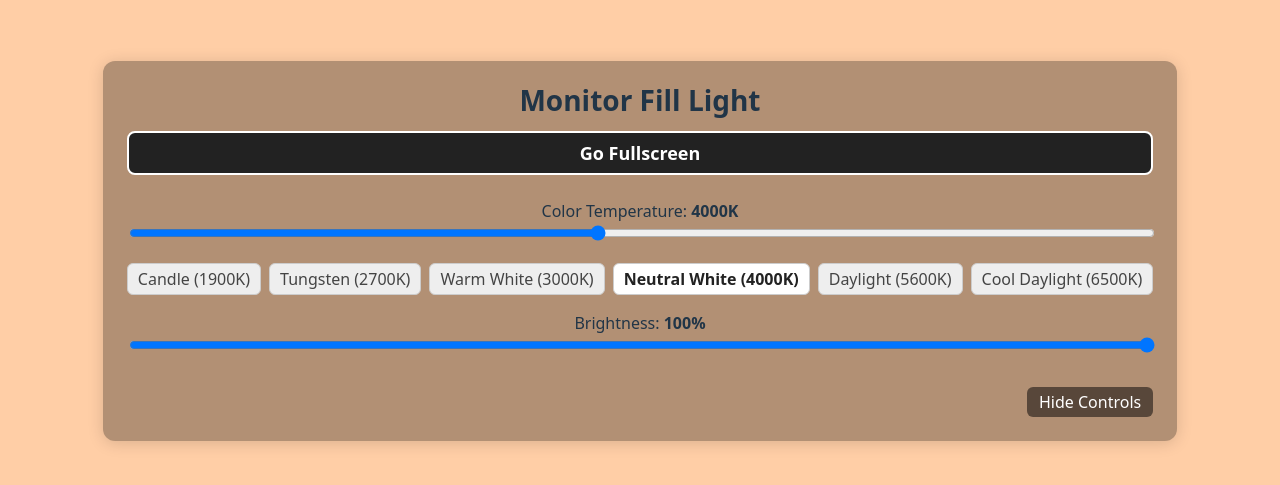
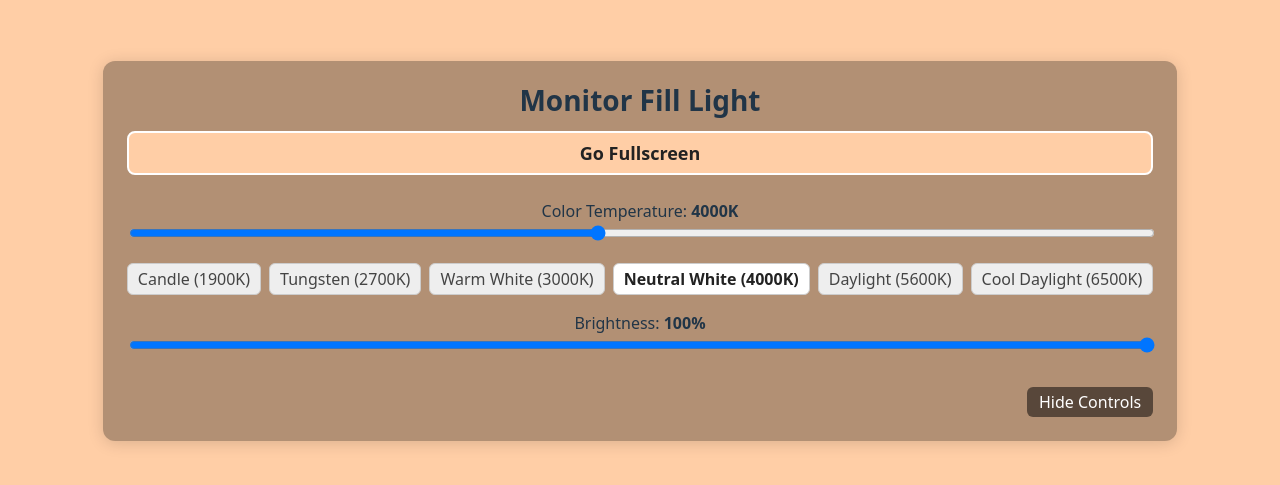
Before and after one commit to maple-buice/MonitorFillLight, a React (Vite) app: page / in a window 1280 px wide. Shown: the part 133-618 px from the top of the page. Built offline with nearby package versions, Linux system fonts and the light colour scheme.

Commit message:
Use fill color for fullscreen button, fix fullscreen label logic, and ensure text contrast

```diff
--- a/src/App.tsx
+++ b/src/App.tsx
@@ -1,4 +1,4 @@
-import { useState, useRef } from 'react'
+import { useState, useRef, useEffect } from 'react'
 import './App.css'
 
 // Preset color temperatures in Kelvin and their RGB approximations
@@ -31,19 +31,35 @@ function kelvinToRgb(kelvin: number): [number, number, number] {
   ]
 }
 
+// Utility to determine if a color is light or dark (for contrast)
+function isColorLight(r: number, g: number, b: number) {
+  // Perceived luminance formula
+  return (0.299 * r + 0.587 * g + 0.114 * b) > 186
+}
+
 function App() {
   const [kelvin, setKelvin] = useState(4000)
   const [brightness, setBrightness] = useState(100)
   const [controlsVisible, setControlsVisible] = useState(true)
+  const [isFullscreen, setIsFullscreen] = useState(false)
   const containerRef = useRef<HTMLDivElement>(null)
 
   const [r, g, b] = kelvinToRgb(kelvin)
   const bgColor = `rgb(${r}, ${g}, ${b})`
   const filter = `brightness(${brightness}%)`
+  const fullscreenBtnTextColor = isColorLight(r, g, b) ? '#222' : '#fff'
+
+  useEffect(() => {
+    const handleFullscreenChange = () => {
+      setIsFullscreen(!!document.fullscreenElement)
+    }
+    document.addEventListener('fullscreenchange', handleFullscreenChange)
+    return () => document.removeEventListener('fullscreenchange', handleFullscreenChange)
+  }, [])
 
   const handleFullscreen = () => {
     if (containerRef.current) {
-      if (document.fullscreenElement) {
+      if (isFullscreen) {
         document.exitFullscreen()
       } else {
         containerRef.current.requestFullscreen()
@@ -85,14 +101,15 @@ function App() {
             style={{
               fontSize: 18,
               padding: '8px 16px',
-              color: '#fff', // High contrast text
-              background: '#222',
+              color: fullscreenBtnTextColor,
+              background: bgColor,
               border: '2px solid #fff',
               fontWeight: 700,
               marginBottom: 8,
+              transition: 'color 0.2s, background 0.2s',
             }}
           >
-            {document.fullscreenElement ? 'Exit Fullscreen' : 'Go Fullscreen'}
+            {isFullscreen ? 'Exit Fullscreen' : 'Go Fullscreen'}
           </button>
           <div>
             <label htmlFor="kelvin-slider">Color Temperature: <b>{kelvin}K</b></label>
```
